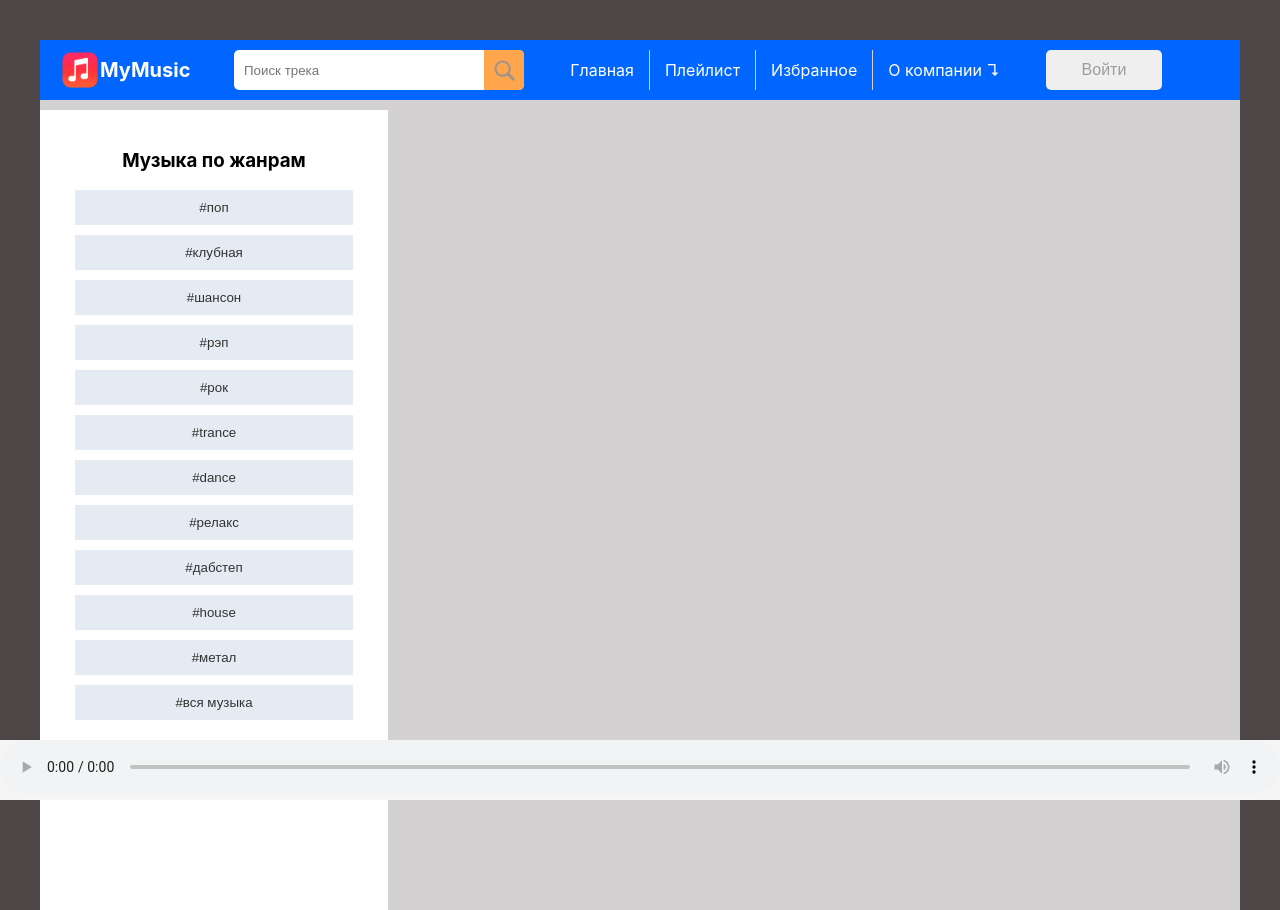
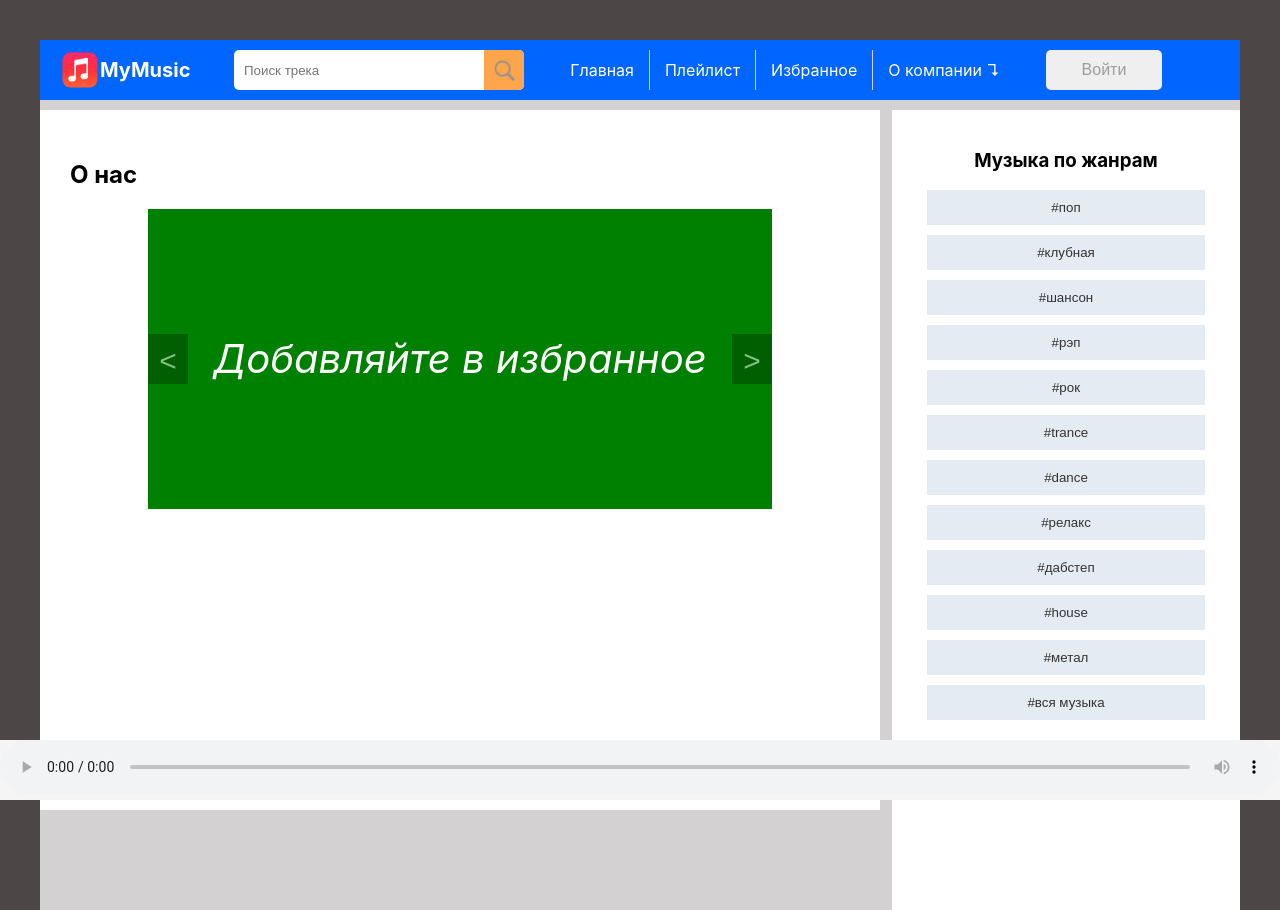
Before and after one commit to Alla-N/audio-library-project, a React (Create React App) app: page /information in a window 1280 px wide. Built offline with nearby package versions, Linux system fonts and the light colour scheme.

Commit message:
add auto play slider

```diff
--- a/src/App/Contacts/Contacts.js
+++ b/src/App/About/Contacts/Contacts.js
@@ -1,6 +1,6 @@
 import React, {Component} from 'react';
 import './Contacts.css';
-import ScrollToTopOnMount from '../ScrollToTopOnMount';
+import ScrollToTopOnMount from '../../ScrollToTopOnMount';
 
 class Contacts extends Component {
     render(){
--- /dev/null
+++ b/src/App/About/Information/Information.css
@@ -0,0 +1,109 @@
+.information {
+    width: 70%;
+    background-color: white;
+    margin-right: 12px;
+    margin-top: 10px;
+    margin-bottom: 100px;
+    padding: 30px;
+}
+
+.slider_wrapper {
+    position: relative;
+    height: 300px;
+    width: 80% ;
+    margin: 0 auto;
+}
+
+.slider_item {
+    position: absolute;
+    text-align: center;
+    line-height: 300px;
+    font-size: 40px;
+    font-style: italic;
+    color: white;
+    left: 0px;
+    top: 0px;
+    width: 100%;
+    height: 100%;
+    opacity: 0;
+    z-index: 1;
+    -webkit-transition: opacity 2s;
+    -moz-transition: opacity 2s;
+    -o-transition: opacity 2s;
+    transition: opacity 2s;
+}
+
+.slider_item_show {
+    opacity: 1;
+    z-index: 2;
+}
+
+.slider__control {
+    z-index: 20;
+    border: none;
+    outline: none;
+    cursor: pointer;
+    position: absolute;
+    top: 50%;
+    align-items: center;
+    justify-content: center;
+    width: 40px;
+    color: #fff;
+    text-align: center;
+    opacity: 0.5;
+    height: 50px;
+    transform: translateY(-50%);
+    background: rgba(0, 0, 0, .5);
+}
+
+
+.slider__control:hover {
+    color: #fff;
+    opacity: .9;
+}
+
+.slider__control_left {
+    left: 0;
+}
+
+.slider__control_right {
+    right: 0;
+}
+
+.slider__control::before {
+    content: '';
+    display: inline-block;
+    width: 20px;
+    height: 20px;
+    background: transparent no-repeat center center;
+    background-size: 100% 100%;
+}
+
+.slider__control_left::before {
+    content: '<';
+    font-size: 30px;
+    color: white;
+}
+
+.slider__control_right::before {
+    content: '>';
+    font-size: 30px;
+    color: white;
+}
+
+
+.slider_wrapper  div:nth-child(1) {
+    background-color: rgb(0, 183, 255);
+}
+
+.slider_wrapper  div:nth-child(2) {
+    background-color: green;
+}
+
+.slider_wrapper  div:nth-child(3) {
+    background-color: violet;
+}
+
+.slider_wrapper  div:nth-child(4) {
+    background-color: orange;
+}
--- /dev/null
+++ b/src/App/About/Information/Information.js
@@ -0,0 +1,58 @@
+import React, {Component} from 'react';
+import './Information.css';
+
+class Information extends Component {
+
+    NextSlide = () => {
+        let slides = document.getElementsByClassName('slider_item');
+        let currentSlide = [].findIndex.call(slides, function (e){return e.classList.contains("slider_item_show")})
+        slides[currentSlide].classList.remove("slider_item_show");
+        currentSlide = (currentSlide+1)%slides.length;
+        slides[currentSlide].classList.add("slider_item_show");
+    }
+
+    PrevSlide = () => {
+        let slides = document.getElementsByClassName('slider_item');
+        let currentSlide = [].findIndex.call(slides, function (e){return e.classList.contains("slider_item_show")})
+        slides[currentSlide].classList.remove("slider_item_show");
+
+        if(currentSlide === 0){
+            currentSlide = slides.length -1;
+        }else{
+            currentSlide = (currentSlide-1)%slides.length;
+        }
+
+        slides[currentSlide].classList.add("slider_item_show");
+    }
+
+    componentDidMount(){
+        setInterval(this.NextSlide,3000);
+    }
+
+
+    render(){
+    return(
+        <div className="information">
+            <h2>О нас</h2>
+            <div className="slider_wrapper">
+                <div className="slider_item slider_item_show">
+                    Слушайте музыку
+                </div>
+                <div className="slider_item">
+                    Добавляйте в избранное
+                </div>
+                <div className="slider_item">
+                    Составляйте плейлист
+                </div>
+                <div className="slider_item">
+                    Сортируйте по жанрам
+                </div>
+                <button className="slider__control slider__control_left" onClick = {this.PrevSlide}></button>
+                <button className="slider__control slider__control_right" onClick = {this.NextSlide}></button>
+            </div>
+        </div>
+    )
+    }
+}
+
+export default Information;
--- a/src/App/App.js
+++ b/src/App/App.js
@@ -8,7 +8,8 @@ import Footer from './Footer/Footer';
 import TopArtistsPage from './TopArtistsPage/TopArtistsPage';
 import User from './User/User';
 import Registration from './User/Registration/Registration';
-import Contacts from './Contacts/Contacts';
+import Contacts from './About/Contacts/Contacts';
+import Information from './About/Information/Information';
 import ArtistPage from './ArtistPage/ArtistPage';
 import SongsPage from './SongsPage/SongsPage';
 import ScrollToTopOnMount from './ScrollToTopOnMount';
@@ -27,6 +28,7 @@ class App extends Component {
       <Route path = '/user' component = {User}/>
       <Route path = '/registration' component = {Registration}/>
       <Route path = '/contacts' component = {Contacts}/>
+      <Route path = '/information' component = {Information}/>
       <Route
       path = '/artist/:artistName'
       render = {props=><ArtistPage {...props}/>}></Route>
--- a/src/App/Main/TopArtists/TopArtists.css
+++ b/src/App/Main/TopArtists/TopArtists.css
@@ -22,6 +22,7 @@
     display: flex;
     flex-direction: row;
     flex-wrap: wrap;
+    justify-content: center;
 }
 
 .topArtist {
@@ -32,6 +33,7 @@
 
 .topArtist img {
     width: 100%;
+    max-width: 200px;
     height: auto;
     border: 1px solid grey;
     transition: all 0.8s;
--- a/src/App/TopArtistsPage/TopArtistsPage.css
+++ b/src/App/TopArtistsPage/TopArtistsPage.css
@@ -23,29 +23,3 @@
     text-align: right;
     margin-right: 10px;
 }
-
-.topArtistsBlock {
-    width: 100%;
-    display: flex;
-    flex-direction: row;
-    flex-wrap: wrap;
-}
-
-.topArtist {
-    width: 20%;
-    text-align: center;
-    padding: 20px 10px;
-}
-
-.topArtist img {
-    width: 100%;
-    height: auto;
-    border: 1px solid grey;
-    transition: all 0.8s;
-}
-
-.topArtist img:hover {
-    border: 1px solid yellow;
-    box-shadow: 5px 5px 10px grey;
-    border-radius: 50%;
-}
```
Also changed, not shown: src/App/About/Contacts/Contacts.css (renamed from src/App/Contacts/Contacts.css), src/App/About/Information/next.png (added), src/App/About/Information/prev.png (added).
